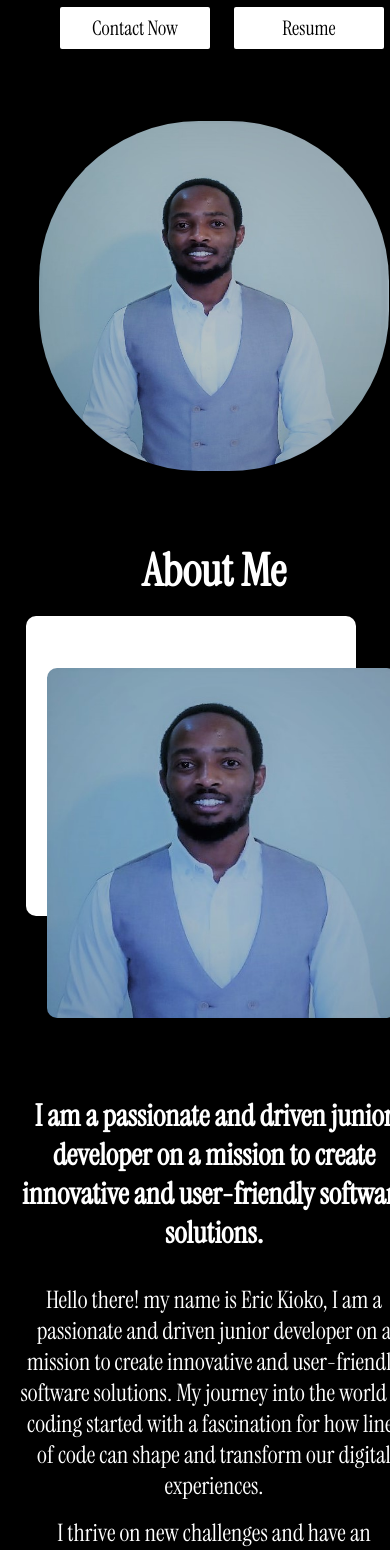
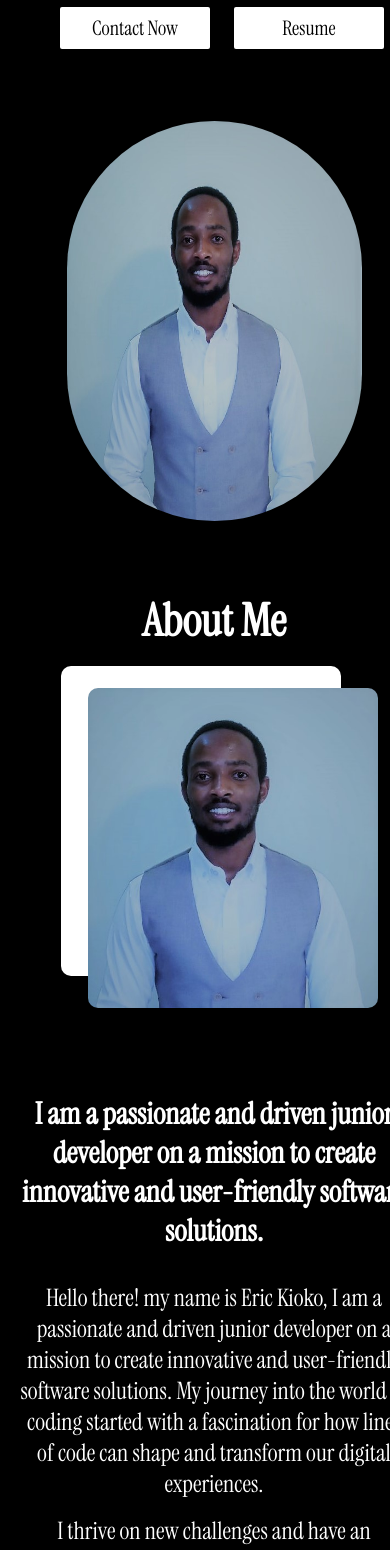
Before and after one commit to KiokoEric/Kioko_Eric_Portfolio, a React (Create React App) app: page / in a window 390 px wide. Shown: the part 340-1890 px from the top of the page. Built offline with nearby package versions, Linux system fonts and the light colour scheme.

Commit message:
first commit

```diff
--- a/package.json
+++ b/package.json
@@ -1,5 +1,5 @@
 {
-  "homepage": "https://KiokoEric.github.io/Eric_Kioko",
+  "homepage": "https://KiokoEric.github.io/Eric_Kioko_Portfolio",
   "name": "portfolio_website",
   "version": "0.1.0",
   "private": true,
--- a/src/Components/About/About.css
+++ b/src/Components/About/About.css
@@ -150,7 +150,7 @@
     }
     .About article section:first-child h3 {
         font-size: 30px;
-        margin-top: 2.5rem;
+        margin-top: 0.5rem;
         text-align: center;
         width: 400px;
     }
@@ -161,24 +161,28 @@
     }
     .About article section:first-child button {
         margin-bottom: 2rem;
+        width: 200px;
+    }
+    .About article section:first-child button a {
+        font-size: 22px;
     }
     .About article section:last-child figure img {
         border-radius: 10px;
-        height: 350px;
+        height: 320px;
         position: relative;
-        top: -15.5rem;
-        left: 0.5rem;
-        width: 350px;
+        top: -18rem;
+        left: 1.2rem;
+        width: 290px;
     }
     .About article section:last-child figure::before {
         background-color: var(--Color);
         border-radius: 10px;
         content: "";
         display: block;
-        height: 300px;
+        height: 310px;
         position: relative;
-        left: -0.8rem;
-        width: 330px;
+        left: -0.5rem;
+        width: 280px;
     }
 }
 
@@ -217,23 +221,27 @@
     }
     .About article section:first-child button {
         margin-bottom: 2rem;
+        width: 200px;
+    }
+    .About article section:first-child button a {
+        font-size: 20px;
     }
     .About article section:last-child figure img {
         border-radius: 10px;
-        height: 300px;
+        height: 280px;
         position: relative;
-        top: -15.5rem;
+        top: -14.5rem;
         left: 0.5rem;
-        width: 300px;
+        width: 270px;
     }
     .About article section:last-child figure::before {
         background-color: var(--Color);
         border-radius: 10px;
         content: "";
         display: block;
-        height: 300px;
+        height: 260px;
         position: relative;
         left: -0.5rem;
-        width: 300px;
+        width: 260px;
     }
 }
--- a/src/Components/Home/Home.css
+++ b/src/Components/Home/Home.css
@@ -49,7 +49,7 @@
 .Home section:last-child img {
     border-radius: 400px 400px 400px 400px;
     height: 350px;
-    width: 300px;
+    width: 280px;
 }
 
 @media (max-width:768px) {
@@ -117,8 +117,9 @@
         margin-left: 1rem;
     }
     .Home section:last-child img {
-        border-radius: 160px 160px 160px 160px;
-        width: 350px;
+        border-radius: 300px;
+        height: 400px;
+        width: 295px;
     }
 }
 
@@ -153,7 +154,7 @@
         margin-left: 0.5rem;
     }
     .Home section:last-child img {
-        border-radius: 160px 160px 160px 160px;
-        width: 300px;
+        border-radius: 170px;
+        width: 280px;
     }
 }
--- a/src/Components/Projects/Projects.jsx
+++ b/src/Components/Projects/Projects.jsx
@@ -7,19 +7,19 @@ import Portfolio_Three from "../../Images/portfolio-3.jpg"
 const Projects = () => {
 
     const CookioGithub = () => {
-        window.open(`https://github.com/KiokoEric/Cook.io`)
+        window.open(`https://github.com/KiokoEric/The_Cook.io`)
     }
 
     const Cookio = () => {
-        window.open(`http://KiokoEric.github.io/Cook.io`)
+        window.open(`http://kiokoeric.github.io/The_Cook.io`)
     }
 
     const BetterHealthGithub = () => {
-        window.open(`https://github.com/KiokoEric/BetterHealth`)
+        window.open(`https://github.com/KiokoEric/Better_Health`)
     }
 
     const BetterHealth = () => {
-        window.open(`http://KiokoEric.github.io/BetterHealth`)
+        window.open(`https://KiokoEric.github.io/Better_Health`)
     }
 
     const iBudgetGithub = () => {
```
